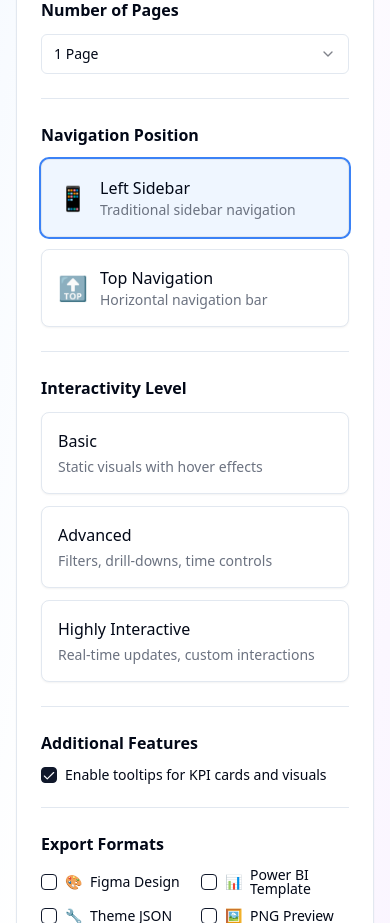
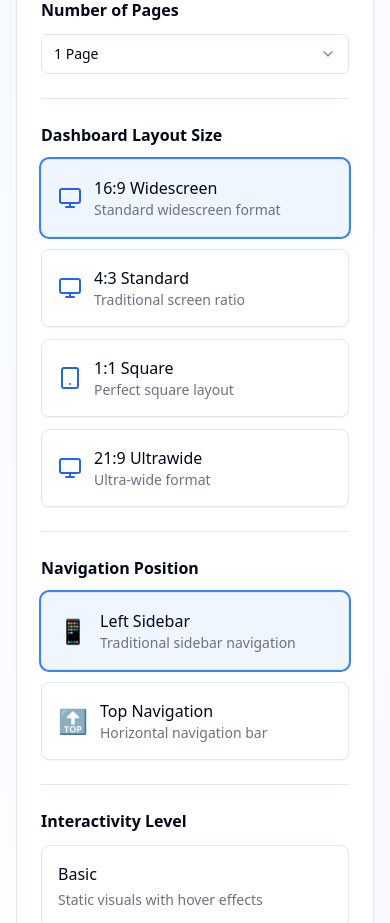
Before and after one commit to Niroshan-git/dashboard-design-dreamweaver, a React (Vite) app: page / in a window 390 px wide. Shown: the part 1120-2043 px from the top of the page. Built offline with nearby package versions, Linux system fonts and the light colour scheme.

Commit message:
Fix: Apply dashboard size in preview
Ensure the dashboard size configuration is applied in the preview mode.

```diff
--- a/src/components/DashboardPreview.tsx
+++ b/src/components/DashboardPreview.tsx
@@ -3,7 +3,6 @@ import { Card, CardContent, CardHeader, CardTitle } from "@/components/ui/card";
 import { Button } from "@/components/ui/button";
 import { Badge } from "@/components/ui/badge";
 import { Separator } from "@/components/ui/separator";
-import { Select, SelectContent, SelectItem, SelectTrigger, SelectValue } from "@/components/ui/select";
 import { toast } from "sonner";
 import { FileDown, Eye, PieChart, Map, Grid3X3, Target, Users, DollarSign, Clock, Filter, ChevronLeft, ChevronRight, LayoutDashboard } from "lucide-react";
 import { LineChart, Line, AreaChart, Area, BarChart, Bar, PieChart as RechartsPieChart, Cell, ResponsiveContainer, XAxis, YAxis, CartesianGrid, Tooltip, Legend, Pie } from 'recharts';
@@ -19,7 +18,6 @@ interface DashboardPreviewProps {
 
 const DashboardPreview = ({ config, onExport }: DashboardPreviewProps) => {
   const [currentPage, setCurrentPage] = useState(0);
-  const [layoutDimension, setLayoutDimension] = useState("16:9");
   const [sidebarCollapsed, setSidebarCollapsed] = useState(false);
 
   const getIconForVisual = (visual: string) => {
@@ -93,7 +91,7 @@ const DashboardPreview = ({ config, onExport }: DashboardPreviewProps) => {
   const mockData = getFinanceData();
 
   const getDimensionClasses = () => {
-    switch (layoutDimension) {
+    switch (config.layoutDimension) {
       case "16:9":
         return "aspect-video";
       case "4:3":
@@ -377,28 +375,13 @@ const DashboardPreview = ({ config, onExport }: DashboardPreviewProps) => {
 
   return (
     <div className="space-y-6">
-      {/* Dashboard Info with Layout Controls */}
+      {/* Dashboard Info */}
       <Card>
         <CardHeader>
           <CardTitle className="flex items-center justify-between">
             <div className="flex items-center gap-2">
               <Eye className="w-5 h-5" />
               Dashboard Preview
-            </div>
-            <div className="flex items-center gap-4">
-              <div className="flex items-center gap-2">
-                <span className="text-sm font-medium">Layout:</span>
-                <Select value={layoutDimension} onValueChange={setLayoutDimension}>
-                  <SelectTrigger className="w-24">
-                    <SelectValue />
-                  </SelectTrigger>
-                  <SelectContent>
-                    <SelectItem value="16:9">16:9</SelectItem>
-                    <SelectItem value="4:3">4:3</SelectItem>
-                    <SelectItem value="1:1">1:1</SelectItem>
-                    <SelectItem value="21:9">21:9</SelectItem>
-                  </SelectContent>
-                </Select>
             </div>
             {config.pages > 1 && (
               <div className="flex items-center gap-2">
@@ -421,14 +404,13 @@ const DashboardPreview = ({ config, onExport }: DashboardPreviewProps) => {
                 </Button>
               </div>
             )}
-            </div>
           </CardTitle>
           <div className="flex flex-wrap gap-2">
             <Badge variant="outline">{config.dashboardType}</Badge>
             <Badge variant="outline">{config.complexity} complexity</Badge>
             <Badge variant="outline">{config.pages} page{config.pages > 1 ? 's' : ''}</Badge>
             <Badge variant="outline">{config.visuals.length} components</Badge>
-            <Badge variant="outline">{layoutDimension} layout</Badge>
+            <Badge variant="outline">{config.layoutDimension} layout</Badge>
             <Badge variant="outline">{config.navigationPosition} navigation</Badge>
             {config.tooltipsEnabled && <Badge variant="outline">Tooltips enabled</Badge>}
           </div>
--- a/src/pages/Index.tsx
+++ b/src/pages/Index.tsx
@@ -1,4 +1,3 @@
-
 import { useState } from "react";
 import { Card, CardContent, CardHeader, CardTitle } from "@/components/ui/card";
 import { Button } from "@/components/ui/button";
@@ -10,7 +9,7 @@ import { Badge } from "@/components/ui/badge";
 import { Separator } from "@/components/ui/separator";
 import { Tabs, TabsContent, TabsList, TabsTrigger } from "@/components/ui/tabs";
 import { toast } from "sonner";
-import { FileDown, Eye, Palette, BarChart3, TrendingUp, Map, Grid3X3, Clock, Filter, Zap, Navigation } from "lucide-react";
+import { FileDown, Eye, Palette, BarChart3, TrendingUp, Map, Grid3X3, Clock, Filter, Zap, Navigation, Monitor, Tablet, Smartphone } from "lucide-react";
 import DashboardPreview from "@/components/DashboardPreview";
 import ThemeCustomizer from "@/components/ThemeCustomizer";
 import VisualSelector from "@/components/VisualSelector";
@@ -26,7 +25,8 @@ const Dashboard = () => {
     colorPalette: ["#2563eb", "#7c3aed", "#059669"],
     exportFormats: [],
     navigationPosition: "left", // New navigation position setting
-    tooltipsEnabled: true // New tooltip setting
+    tooltipsEnabled: true, // New tooltip setting
+    layoutDimension: "16:9" // Moved layout dimension to config
   });
 
   const [activeTab, setActiveTab] = useState("configure");
@@ -72,6 +72,13 @@ const Dashboard = () => {
   const navigationPositions = [
     { value: "left", label: "Left Sidebar", icon: "📱", description: "Traditional sidebar navigation" },
     { value: "top", label: "Top Navigation", icon: "🔝", description: "Horizontal navigation bar" }
+  ];
+
+  const layoutDimensions = [
+    { value: "16:9", label: "16:9 Widescreen", icon: Monitor, description: "Standard widescreen format" },
+    { value: "4:3", label: "4:3 Standard", icon: Monitor, description: "Traditional screen ratio" },
+    { value: "1:1", label: "1:1 Square", icon: Tablet, description: "Perfect square layout" },
+    { value: "21:9", label: "21:9 Ultrawide", icon: Monitor, description: "Ultra-wide format" }
   ];
 
   const handleGenerate = () => {
@@ -206,6 +213,37 @@ const Dashboard = () => {
 
                 <Separator />
 
+                {/* Layout Dimension */}
+                <div className="space-y-3">
+                  <Label className="text-base font-semibold">Dashboard Layout Size</Label>
+                  <div className="grid grid-cols-1 md:grid-cols-2 lg:grid-cols-4 gap-3">
+                    {layoutDimensions.map((dimension) => {
+                      const IconComponent = dimension.icon;
+                      return (
+                        <Card
+                          key={dimension.value}
+                          className={`cursor-pointer transition-all hover:shadow-md ${
+                            config.layoutDimension === dimension.value
+                              ? 'ring-2 ring-blue-500 bg-blue-50'
+                              : 'hover:bg-gray-50'
+                          }`}
+                          onClick={() => setConfig(prev => ({ ...prev, layoutDimension: dimension.value }))}
+                        >
+                          <CardContent className="p-4 flex items-center space-x-3">
+                            <IconComponent className="w-6 h-6 text-blue-600" />
+                            <div>
+                              <div className="font-medium">{dimension.label}</div>
+                              <div className="text-sm text-gray-500">{dimension.description}</div>
+                            </div>
+                          </CardContent>
+                        </Card>
+                      );
+                    })}
+                  </div>
+                </div>
+
+                <Separator />
+
                 {/* Navigation Position */}
                 <div className="space-y-3">
                   <Label className="text-base font-semibold">Navigation Position</Label>
@@ -267,7 +305,7 @@ const Dashboard = () => {
                       <Checkbox
                         id="tooltips"
                         checked={config.tooltipsEnabled}
-                        onCheckedChange={(checked) => setConfig(prev => ({ ...prev, tooltipsEnabled: !!checked }))}
+                        onCheckedChange={(checked) => setConfig(prev => ({ ...prev, tooltipsEnabled: Boolean(checked) }))}
                       />
                       <Label htmlFor="tooltips" className="cursor-pointer">
                         Enable tooltips for KPI cards and visuals
```
Lines whose indentation alone changed are shown as unchanged.
